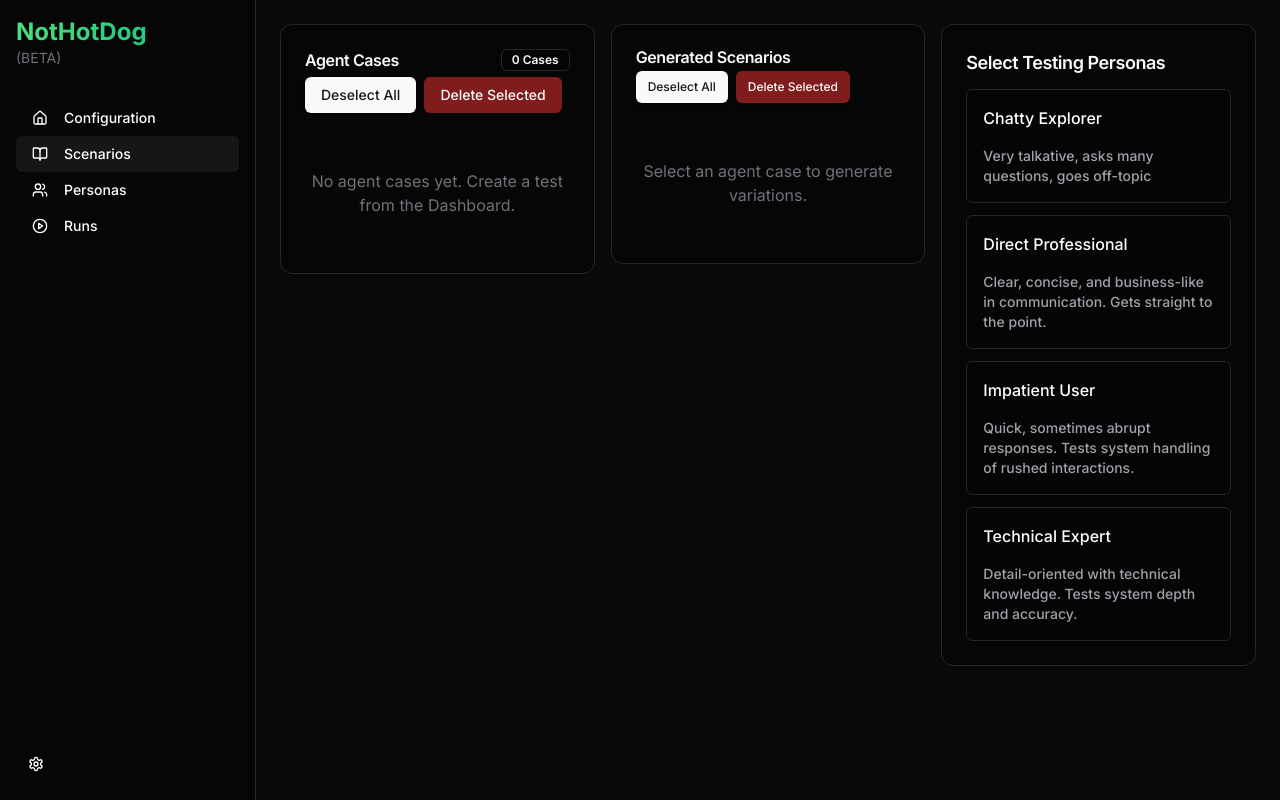
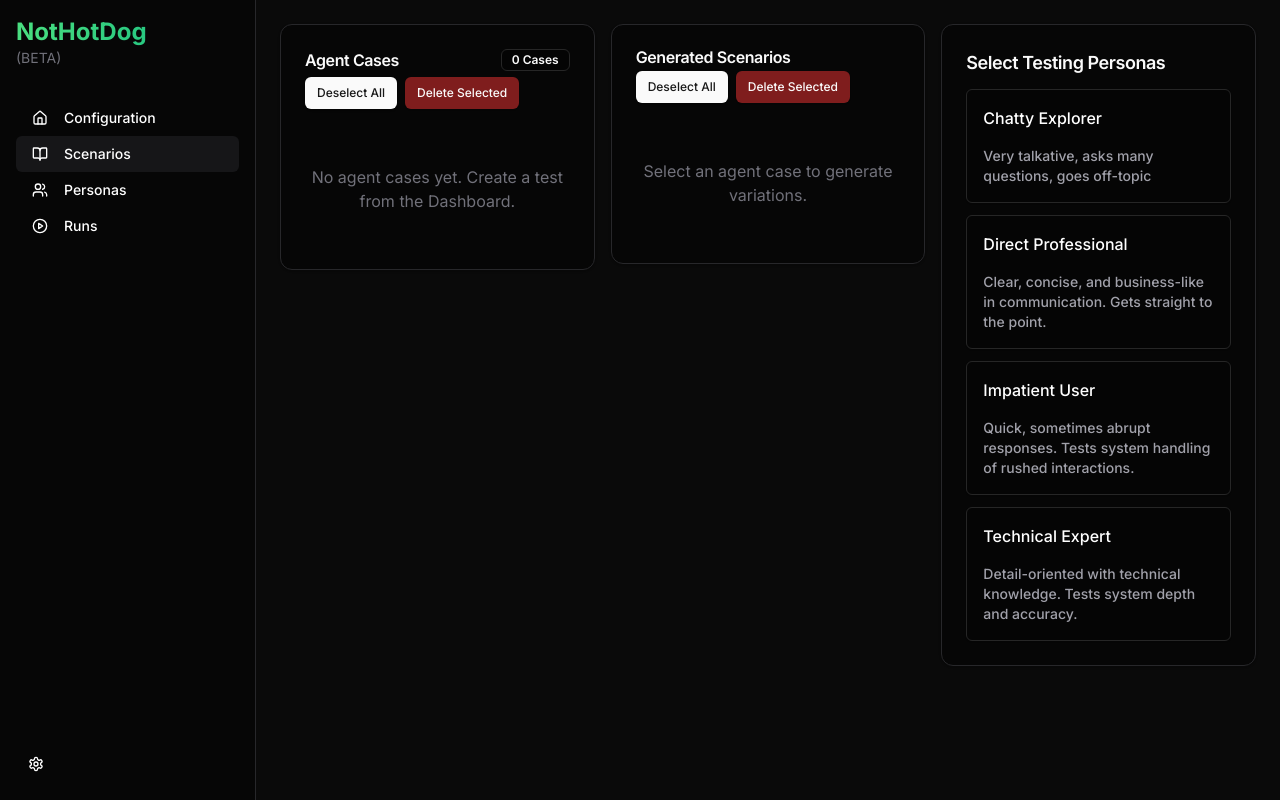
Before and after one commit to vedhsaka/Nothotdog, a Next.js app: page /tools/test-cases in a window 1280 px wide. Built offline with nearby package versions, Linux system fonts and the light colour scheme.

Commit message:
Updated page.tsx
Reduced size of Select All and Delete Select buttons under Agent Cases

```diff
--- a/src/app/tools/test-cases/page.tsx
+++ b/src/app/tools/test-cases/page.tsx
@@ -83,12 +83,12 @@ export default function TestCasesPage() {
               </Badge>
             </div>
             <div className="flex mt-2">
-              <Button onClick={selectAllCases}>
+              <Button size="sm" onClick={selectAllCases}>
                 {selectedIds.length === agentCases.length
                   ? "Deselect All"
                   : "Select All"}
               </Button>
-              <Button
+              <Button size="sm"
                 onClick={deleteSelectedCases}
                 variant="destructive"
                 className="ml-2"
```
